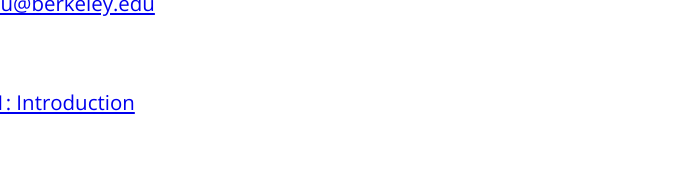
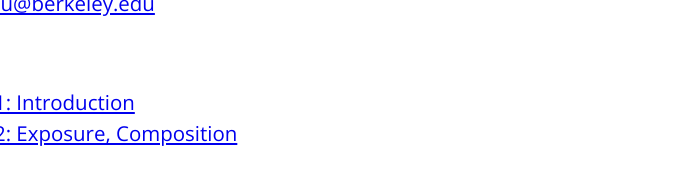
Before and after one commit to stylate/stylate.github.io, a Gatsby site: page /decal in a window 1280 px wide. Shown: the part 399-584 px from the top of the page, without its empty margins (0-698 px from the left). Built offline with nearby package versions, Linux system fonts and the light colour scheme; Gatsby itself is replaced by a stand-in of ours; some packages are replaced by stand-ins of ours; a web font is replaced by a local one.

Commit message:
update week 2

```diff
--- a/src/pages/decal.js
+++ b/src/pages/decal.js
@@ -42,6 +42,7 @@ export default class Decal extends React.Component {
                     <div className="slides">
                         <b>Slides:</b> <br/>
                         <a href="https://docs.google.com/presentation/d/1Njo6M9OSyVV9uivp_pY2f6Os_TA-RzCYrcpkzD5BLko/edit?usp=sharing">Week 1: Introduction</a><br/>
+                        <a href="https://docs.google.com/presentation/d/1cjM1qIWg2gW6wZgC9QS1Rtz_LA9vsflEZNi23Z6wuqk/edit?usp=sharing">Week 2: Exposure, Composition</a><br/>
                     </div>
                 </div>
             </CSSTransitionGroup>
```
